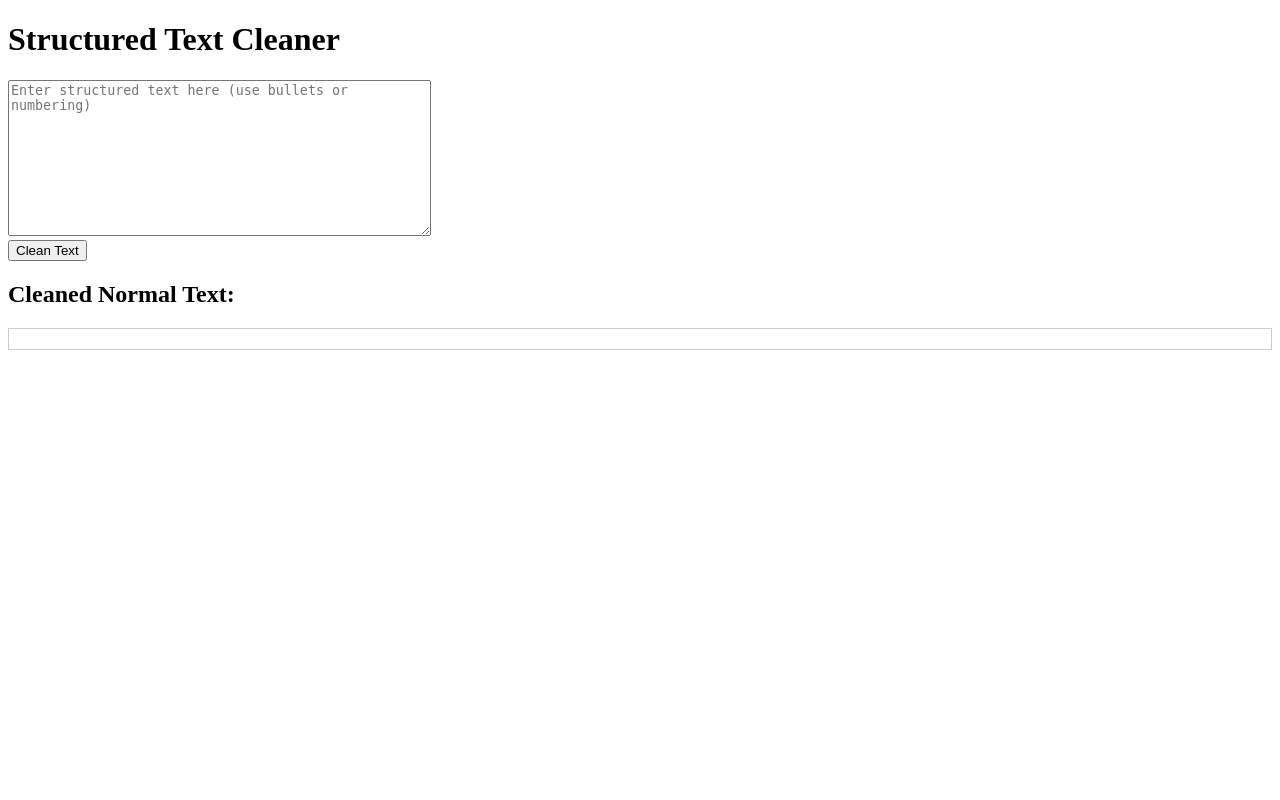
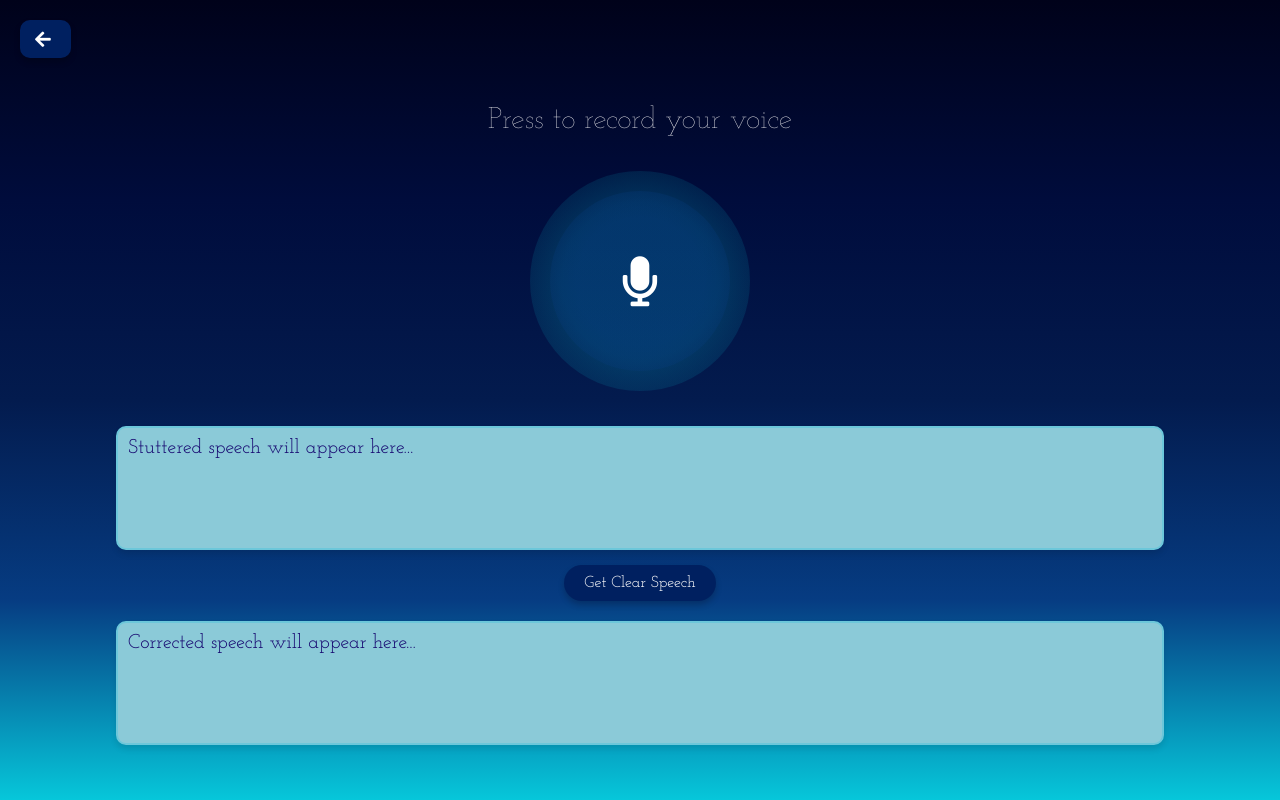
Before and after one commit to diya-e-g/tinkerhack, a Flask app: page / in a window 1280 px wide. Run offline with Flask 3, Linux system fonts and the light colour scheme.

Commit message:
Integrated frontend and backend for stuttered_text-to-corrected_text conversion

```diff
--- a/app.py
+++ b/app.py
@@ -1,9 +1,13 @@
 from flask import Flask, request, jsonify, render_template
 import re
 import nltk
+from flask_cors import CORS  # Import CORS
 
 # Initialize Flask app
 app = Flask(__name__)
+
+# Enable CORS for the app
+CORS(app)  # This will allow the frontend and backend to communicate across different ports
 
 # Download required NLTK data (ensure this runs at least once)
 # nltk.download('punkt')
@@ -18,13 +22,16 @@ custom_corrections = {
 }
 
 def remove_repeated_characters(word):
+    # Remove repeated characters like 'tt' -> 't', 'oo' -> 'o'
     return re.sub(r"(.)\1+", r"\1", word)
 
 def normalize_word(word):
+    # Normalize a word using the predefined dictionary
     word = word.lower()
     return custom_corrections.get(word, word)
 
 def remove_duplicate_words(sentence):
+    # Remove duplicate words from a sentence
     words = sentence.split()
     seen = set()
     unique_words = []
@@ -35,11 +42,13 @@ def remove_duplicate_words(sentence):
     return " ".join(unique_words)
 
 def process_sentence(sentence):
+    # Process a sentence: normalize words and remove repeated characters
     words = sentence.split()
     processed_words = [normalize_word(remove_repeated_characters(word)) for word in words]
     return remove_duplicate_words(" ".join(processed_words))
 
 def remove_duplicate_sentences(sentences):
+    # Remove duplicate sentences (case-insensitive)
     seen = set()
     unique_sentences = []
     for sentence in sentences:
@@ -49,19 +58,20 @@ def remove_duplicate_sentences(sentences):
     return unique_sentences
 
 def convert_structured_to_normal_text(text):
-    cleaned_text = re.sub(r"[\-\*\•\d]+\s", "", text)
-    cleaned_text = re.sub(r"\s+", " ", cleaned_text).strip()
-    sentences = nltk.sent_tokenize(cleaned_text)
-    processed_sentences = [process_sentence(sentence) for sentence in sentences]
-    unique_sentences = remove_duplicate_sentences(processed_sentences)
+    # Convert structured text to normal text (clean up, normalize, and remove duplicates)
+    cleaned_text = re.sub(r"[\-\*\•\d]+\s", "", text)  # Remove bullet points, numbers, etc.
+    cleaned_text = re.sub(r"\s+", " ", cleaned_text).strip()  # Remove extra spaces
+    sentences = nltk.sent_tokenize(cleaned_text)  # Tokenize text into sentences
+    processed_sentences = [process_sentence(sentence) for sentence in sentences]  # Process each sentence
+    unique_sentences = remove_duplicate_sentences(processed_sentences)  # Remove duplicate sentences
     return " ".join(unique_sentences)
 
 # Route for serving the frontend
 @app.route('/')
 def home():
-    return render_template('demo.html')
+    return render_template('index2.html')  # Ensure this points to your actual frontend HTML file
 
-# API endpoint for processing text
+# API endpoint for processing stuttered speech and correcting it
 @app.route('/process', methods=['POST'])
 def process_text():
     data = request.json
@@ -70,6 +80,7 @@ def process_text():
 
     structured_text = data['text']
     try:
+        # Process the input text to correct stuttered speech and clean it
         normal_text = convert_structured_to_normal_text(structured_text)
         return jsonify({'normal_text': normal_text})
     except Exception as e:
--- a/templates/index2.html
+++ b/templates/index2.html
@@ -28,15 +28,18 @@
     <!-- Stuttered Speech Text Box -->
     <textarea id="stuttered-speech" class="speech-box" placeholder="Stuttered speech will appear here..." readonly></textarea>
 
-    <!-- Button to Navigate to index3.html -->
-    <a href="index3.html">
-        <button id="clear-speech-btn" class="clear-btn">Get Clear Speech</button>
-    </a>
+    <!-- Button to Correct Speech -->
+    <button id="clear-speech-btn" class="clear-btn">Get Clear Speech</button>
+
+    <!-- Corrected Speech Text -->
+    <textarea id="corrected-speech" class="speech-box" placeholder="Corrected speech will appear here..." readonly></textarea>
 
     <script>
         // Get references to DOM elements
         const micBtn = document.getElementById('mic-btn');
         const speechBox = document.getElementById('stuttered-speech');
+        const clearSpeechBtn = document.getElementById('clear-speech-btn');
+        const correctedSpeechBox = document.getElementById('corrected-speech');
 
         // Check if the browser supports the Web Speech API
         if (!('webkitSpeechRecognition' in window)) {
@@ -70,6 +73,10 @@
                 for (let i = event.resultIndex; i < event.results.length; i++) {
                     transcript += event.results[i][0].transcript;
                 }
+
+                // Convert to lowercase and remove unnecessary special characters
+                transcript = transcript.toLowerCase().replace(/[^a-zA-Z0-9\s]/g, '');
+
                 speechBox.value = transcript;
             };
 
@@ -85,6 +92,40 @@
                 isListening = false;
             };
         }
+
+        // Handle "Get Clear Speech" button click
+        clearSpeechBtn.addEventListener('click', async () => {
+            const stutteredText = speechBox.value;
+
+            if (!stutteredText) {
+                alert('Please record some speech before processing.');
+                return;
+            }
+
+            try {
+                const response = await fetch('http://localhost:5000/process', {
+                    method: 'POST',
+                    headers: {
+                        'Content-Type': 'application/json'
+                    },
+                    body: JSON.stringify({ text: stutteredText })
+                });
+
+                if (!response.ok) {
+                    throw new Error('Error processing text: ' + response.statusText);
+                }
+
+                const data = await response.json();
+                if (data.normal_text) {
+                    correctedSpeechBox.value = data.normal_text;
+                } else {
+                    alert('Error: ' + (data.error || 'Unknown error'));
+                }
+            } catch (error) {
+                console.error('Error:', error);
+                alert('Failed to process text: ' + error.message);
+            }
+        });
     </script>
 </body>
 </html>
```
